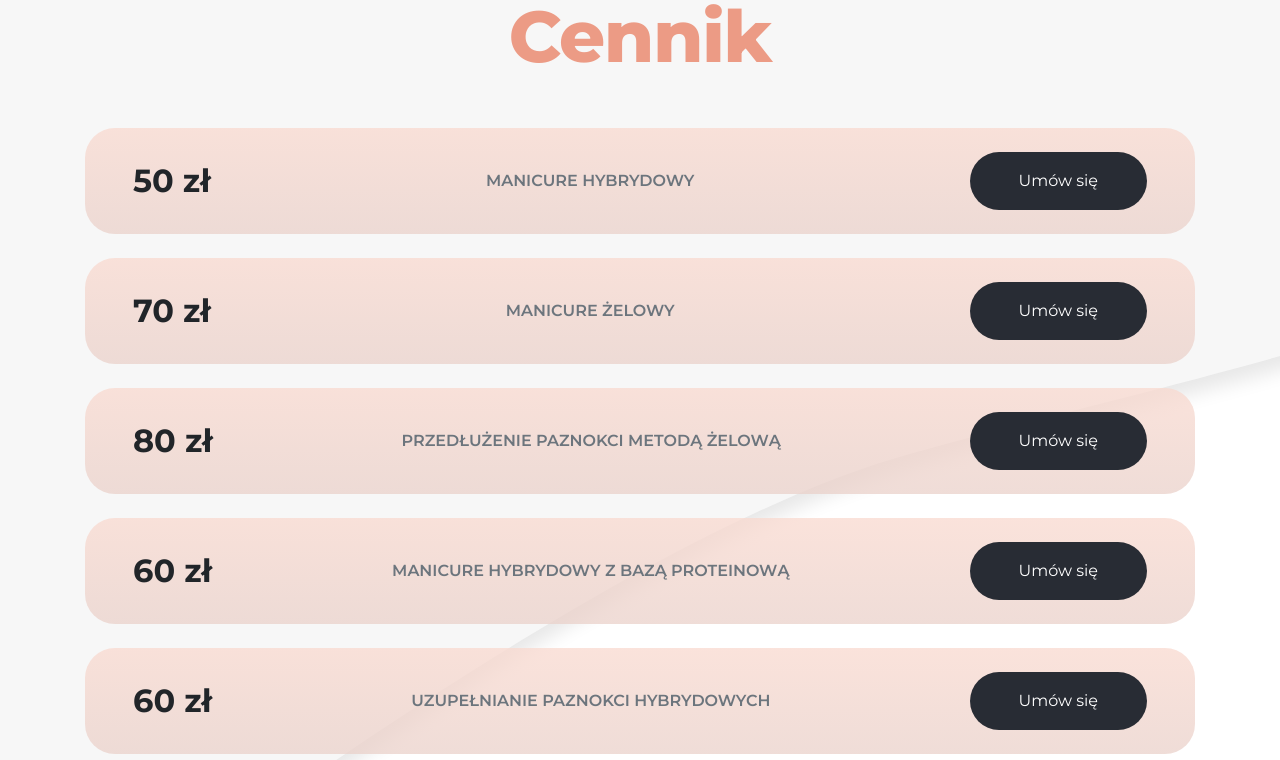
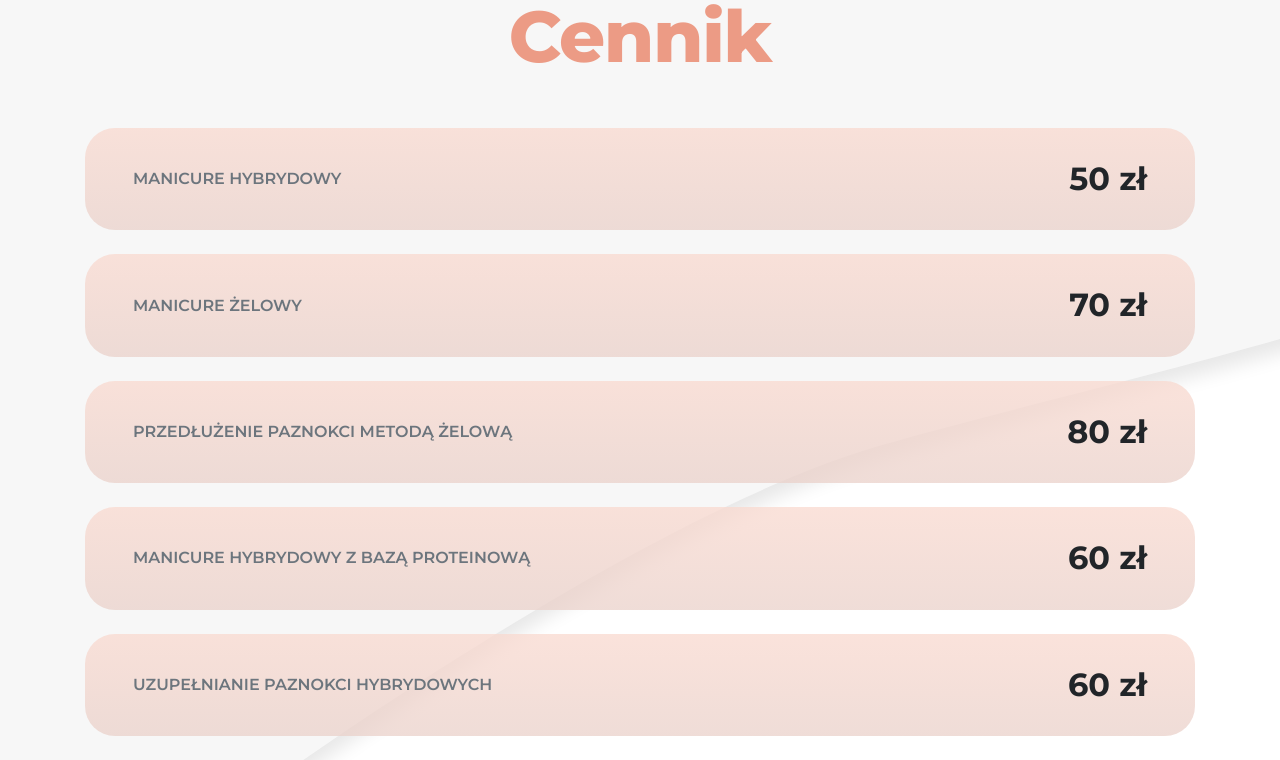
Before and after one commit to zbigniewstefaniuk/nails-reservation-page, a React (Create React App) app: page / in a window 1280 px wide. Shown: the part 920-1680 px from the top of the page. Built offline with nearby package versions, Linux system fonts and the light colour scheme.

Commit message:
restructurized priceses list

```diff
--- a/src/components/Prices/Prices.js
+++ b/src/components/Prices/Prices.js
@@ -13,28 +13,15 @@ function Prices() {
           return (
             <div
               key={index}
-              className={styles.pricesContainerService}
-              style={{ borderRadius: "30px" }}>
-              <div class="text-center">
-                <span style={{ fontWeight: 600 }}></span>
-                <h2 class="my-2 font-weight-bold">{price}</h2>
-              </div>
+              className={styles.pricesContainerService}>
               <div class="text-center text-uppercase text-secondary">
                 <medium class="d-block" style={{ fontWeight: 600 }}>
                   {title}
                 </medium>
               </div>
               <div class="text-center">
-                <a
-                  onClick={() => alert("Funkcja dostepna wkrótce...")}
-                  href=""
-                  class="btn text-white px-5 py-3"
-                  style={{
-                    backgroundColor: "#282c34",
-                    borderRadius: "30px",
-                  }}>
-                  Umów się
-                </a>
+                <span style={{ fontWeight: 600 }}></span>
+                <h2 class="my-2 font-weight-bold">{price}</h2>
               </div>
             </div>
           )
```
